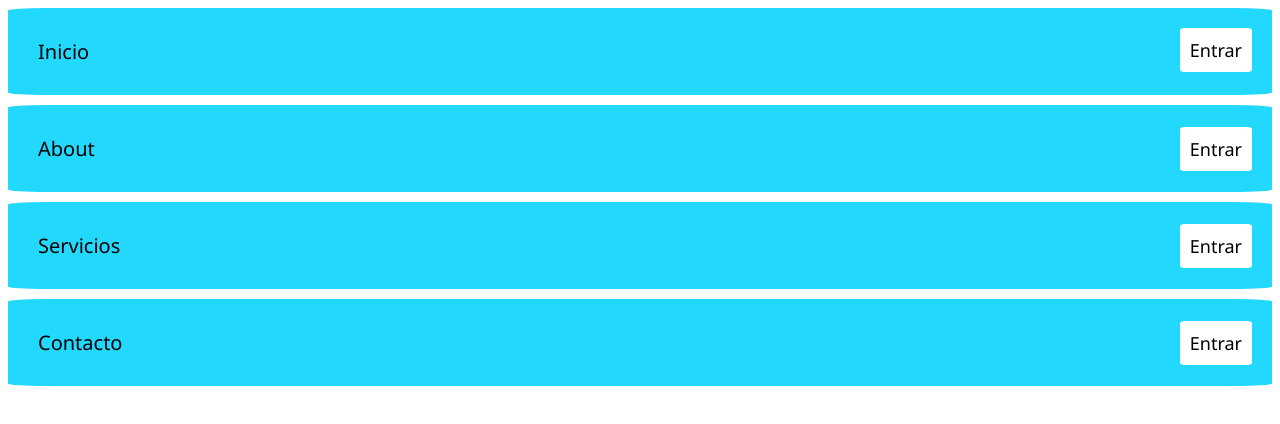
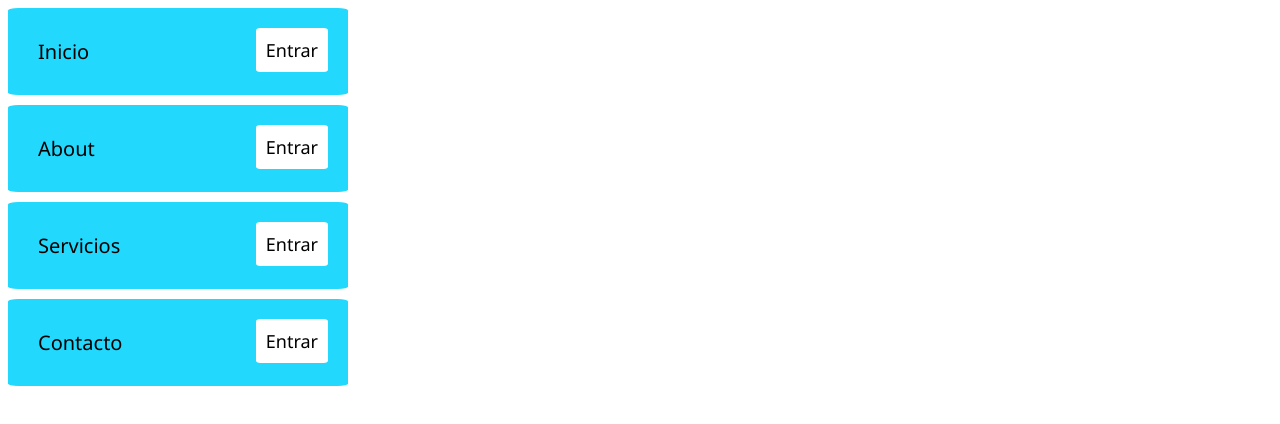
Before and after one commit to Jhon-GG/practicaFlex, a plain HTML site: page index.html in a window 1280 px wide. Drawn offline with Linux system fonts and the light colour scheme.

Commit message:
feat: :lipstick: Cambir cosas en el container
Yo realice un cambio en el container y en cada respectiva caja

```diff
--- a/css/styles.css
+++ b/css/styles.css
@@ -1,7 +1,7 @@
 .container{
-    height: 1000px;
+    height: 100%;
     display: flex;
-    flex-direction: row;
+    flex-direction: column;
     flex-wrap: wrap;
     justify-content: space-between;
     align-items: flex-start;
@@ -10,13 +10,14 @@
 
 .box1{
     padding: 20px;
-    flex-basis: 98%;
+    flex-basis: 20%;
     background: rgb(34, 216, 253);
     display: flex;
     justify-content: space-between;
     align-items: start ;
     flex-direction: row;
     border-radius: 3%;
+    width: 300px;
 }
 
 .item{
@@ -42,13 +43,14 @@
 
 .box2{
     padding: 20px;
-    flex-basis: 98%;
+    flex-basis: 20%;
     background: rgb(34, 216, 253);
     display: flex;
     justify-content: space-between;
-    align-items: center;
+    align-items: start ;
     flex-direction: row;
     border-radius: 3%;
+    width: 300px;
     margin-top: 10px;
 }
 
@@ -75,13 +77,14 @@
 
 .box3{
     padding: 20px;
-    flex-basis: 98%;
+    flex-basis: 20%;
     background: rgb(34, 216, 253);
     display: flex;
     justify-content: space-between;
-    align-items: center;
+    align-items: start ;
     flex-direction: row;
     border-radius: 3%;
+    width: 300px;
     margin-top: 10px;
 }
 
@@ -108,13 +111,14 @@
 
 .box4{
     padding: 20px;
-    flex-basis: 98%;
+    flex-basis: 20%;
     background: rgb(34, 216, 253);
     display: flex;
     justify-content: space-between;
-    align-items: center;
+    align-items: start ;
     flex-direction: row;
     border-radius: 3%;
+    width: 300px;
     margin-top: 10px;
 }
 
```
